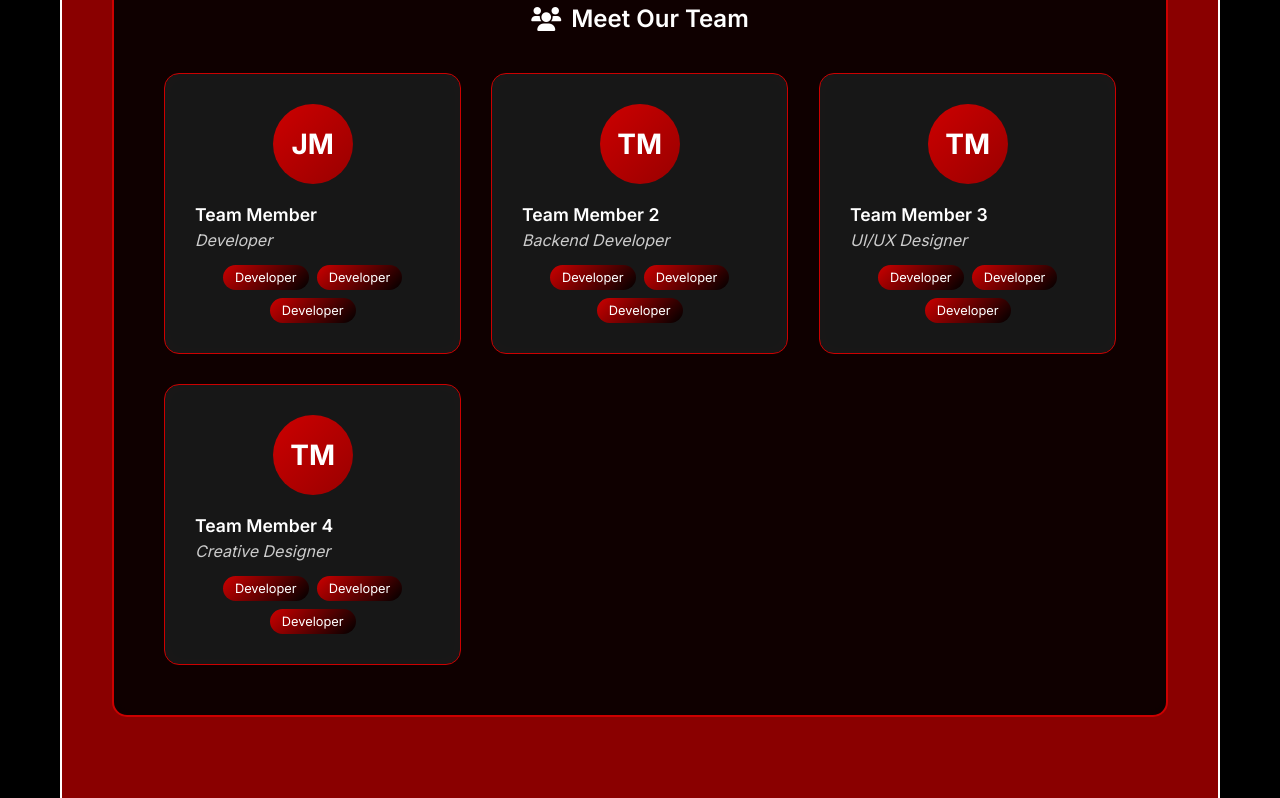
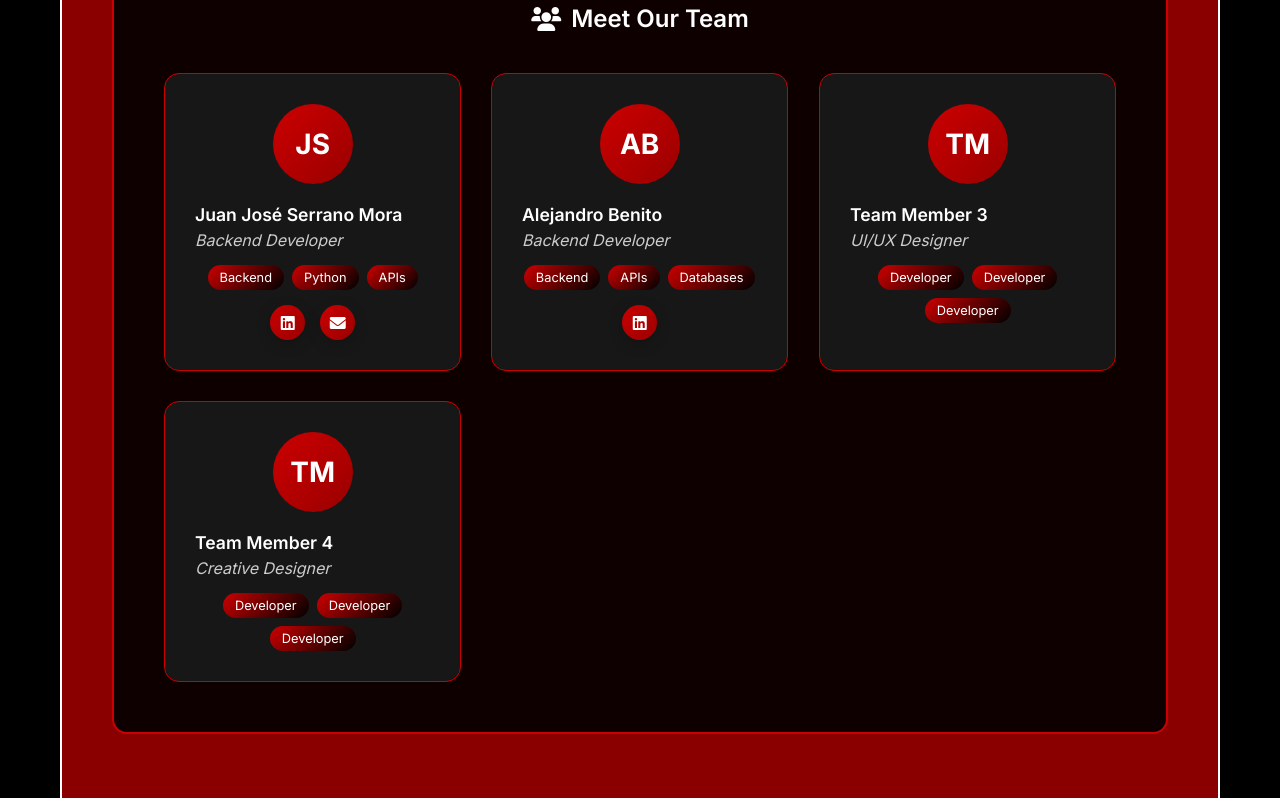
Before and after one commit to JSerranom04/P2P2P-web-page, a plain HTML site: page index.html in a window 1280 px wide. Shown: the part 1620-2418 px from the top of the page. Drawn offline with Linux system fonts and the light colour scheme.

Commit message:
links do work

```diff
--- a/index.html
+++ b/index.html
@@ -3,7 +3,10 @@
 <head>
     <meta charset="UTF-8">
     <meta name="viewport" content="width=device-width, initial-scale=1.0">
-    <title>P2P2P - Capstone Project</title>
+    <meta name="description" content="P2P2P Capstone Project - Northern Arizona University Fall 2025. Professional project documentation and development showcase.">
+    <meta name="keywords" content="Capstone, P2P2P, Northern Arizona University, Software Engineering, Computer Science">
+    <meta name="author" content="Juan José Serrano Mora, Alejandro Benito">
+    <title>P2P2P - Capstone Project | Northern Arizona University</title>
     <link href="https://fonts.googleapis.com/css2?family=Inter:wght@300;400;600;700&display=swap" rel="stylesheet">
     <link rel="stylesheet" href="https://cdnjs.cloudflare.com/ajax/libs/font-awesome/6.0.0/css/all.min.css">
     <link rel="stylesheet" href="styles.css">
@@ -35,7 +38,7 @@
             <div class="hero-content">
                 <div class="logo-container">
                     <div class="logo">
-                        <span class="logo-text">P2P</span>
+                        <img src="./images/blueprint_jacks_big.png" alt="P2P2P Team Logo" class="logo-image">
                         <div class="logo-glow"></div>
                     </div>
                 </div>
@@ -44,10 +47,10 @@
                     <span class="title-cursor">|</span>
                 </h1>
                 <p class="project-subtitle typing-text">Innovative Solutions for Tomorrow's Challenges</p>
-                <button class="cta-button">
+                <a href="https://github.com/xyloquack/P2P2P" target="_blank" class="cta-button">
                     <span>Explore Project</span>
                     <i class="fas fa-rocket"></i>
-                </button>
+                </a>
             </div>
         </section>
 
@@ -62,9 +65,9 @@
             <h2 class="welcome-message">Welcome to Our Capstone Project!</h2>
 
             <p class="description">
-                We're excited to share our journey as we develop an innovative solution that pushes the boundaries
-                of technology. Our website is currently under development, but we're working hard to bring you
-                something amazing. Stay tuned for updates on our progress!
+                We're excited to share our journey as we develop the <strong>P2P2P project</strong> - an innovative solution that pushes the boundaries
+                of technology. This website serves as our professional project documentation platform and will evolve throughout
+                our Capstone development process. Stay tuned for updates, documentation, and exciting developments!
             </p>
 
             <!-- Interactive Progress Bar -->
@@ -119,31 +122,44 @@
                 <div class="team-grid">
                     <div class="team-member">
                         <div class="member-avatar">
-                            <span>JM</span>
+                            <span>JS</span>
                             <div class="avatar-ring"></div>
                         </div>
                         <div class="member-info">
-                            <div class="member-name">Team Member</div>
-                            <div class="member-role">Developer</div>
+                            <div class="member-name">Juan José Serrano Mora</div>
+                            <div class="member-role">Backend Developer</div>
                             <div class="member-skills">
-                                <span class="skill">Developer</span>
-                                <span class="skill">Developer</span>
-                                <span class="skill">Developer</span>
+                                <span class="skill">Backend</span>
+                                <span class="skill">Python</span>
+                                <span class="skill">APIs</span>
+                            </div>
+                            <div class="member-links">
+                                <a href="https://www.linkedin.com/in/juan-jos%C3%A9-serrano-mora/" target="_blank" class="member-linkedin">
+                                    <i class="fab fa-linkedin"></i>
+                                </a>
+                                <a href="mailto:jserranom04@gmail.com" class="member-email">
+                                    <i class="fas fa-envelope"></i>
+                                </a>
                             </div>
                         </div>
                     </div>
                     <div class="team-member">
                         <div class="member-avatar">
-                            <span>TM</span>
+                            <span>AB</span>
                             <div class="avatar-ring"></div>
                         </div>
                         <div class="member-info">
-                            <div class="member-name">Team Member 2</div>
+                            <div class="member-name">Alejandro Benito</div>
                             <div class="member-role">Backend Developer</div>
                             <div class="member-skills">
-                                <span class="skill">Developer</span>
-                                <span class="skill">Developer</span>
-                                <span class="skill">Developer</span>
+                                <span class="skill">Backend</span>
+                                <span class="skill">APIs</span>
+                                <span class="skill">Databases</span>
+                            </div>
+                            <div class="member-links">
+                                <a href="https://www.linkedin.com/in/albenito" target="_blank" class="member-linkedin">
+                                    <i class="fab fa-linkedin"></i>
+                                </a>
                             </div>
                         </div>
                     </div>
@@ -195,7 +211,7 @@
                         </div>
                         <div class="contact-details">
                             <span class="contact-label">Email</span>
-                            <span class="contact-value">js5992@nau.edu</span>
+                            <span class="contact-value">jserranom04@gmail.com</span>
                         </div>
                     </div>
                     <div class="contact-item">
@@ -218,13 +234,13 @@
                     </div>
                 </div>
                 <div class="social-links">
-                    <a href="#" class="social-link" title="GitHub">
+                    <a href="https://github.com/xyloquack/P2P2P" target="_blank" class="social-link" title="GitHub">
                         <i class="fab fa-github"></i>
                     </a>
-                    <a href="#" class="social-link" title="LinkedIn">
+                    <a href="https://www.linkedin.com/in/juan-jos%C3%A9-serrano-mora/" target="_blank" class="social-link" title="LinkedIn - Juan José">
                         <i class="fab fa-linkedin"></i>
                     </a>
-                    <a href="mailto:js5992@nau.edu" class="social-link" title="Email">
+                    <a href="mailto:jserranom04@gmail.com" class="social-link" title="Email">
                         <i class="fas fa-envelope"></i>
                     </a>
                     <a href="#" class="social-link" title="Portfolio">
@@ -237,8 +253,8 @@
         <!-- Footer -->
         <footer class="footer">
             <div class="footer-content">
-                <p>&copy; 2025 P2P2P Capstone Project. All rights reserved.</p>
-                <p class="footer-tagline">Building the future, one line of code at a time.</p>
+                <p>&copy; 2025 P2P2P Capstone Project - Northern Arizona University. All rights reserved.</p>
+                <p class="footer-tagline">Professional project documentation for permanent archival showcase.</p>
             </div>
             <div class="footer-wave"></div>
         </footer>
--- a/styles.css
+++ b/styles.css
@@ -211,6 +211,13 @@ body {
     box-shadow: 0 20px 50px rgba(255, 255, 255, 0.2);
 }
 
+.logo-image {
+    width: 80px;
+    height: 80px;
+    object-fit: contain;
+    filter: drop-shadow(2px 2px 4px rgba(0, 0, 0, 0.8));
+}
+
 .logo-text {
     font-size: 48px;
     font-weight: bold;
@@ -313,6 +320,7 @@ body {
     display: inline-flex;
     align-items: center;
     gap: 10px;
+    text-decoration: none;
 }
 
 .cta-button::before {
@@ -694,6 +702,35 @@ body {
     transform: scale(1.05);
 }
 
+.member-links {
+    display: flex;
+    justify-content: center;
+    gap: 15px;
+    margin-top: 15px;
+}
+
+.member-linkedin,
+.member-email {
+    width: 35px;
+    height: 35px;
+    background: var(--primary-gradient);
+    border-radius: 50%;
+    display: flex;
+    align-items: center;
+    justify-content: center;
+    color: white;
+    text-decoration: none;
+    font-size: 16px;
+    transition: var(--transition-medium);
+    box-shadow: 0 4px 15px rgba(0, 0, 0, 0.2);
+}
+
+.member-linkedin:hover,
+.member-email:hover {
+    transform: translateY(-3px) scale(1.1);
+    box-shadow: 0 8px 25px rgba(204, 0, 0, 0.4);
+}
+
 /* ==========================================================================
    Contact Section
    ========================================================================== */
```
Also changed, not shown: images/blueprint_jacks_big.png (added), 1 other file.
